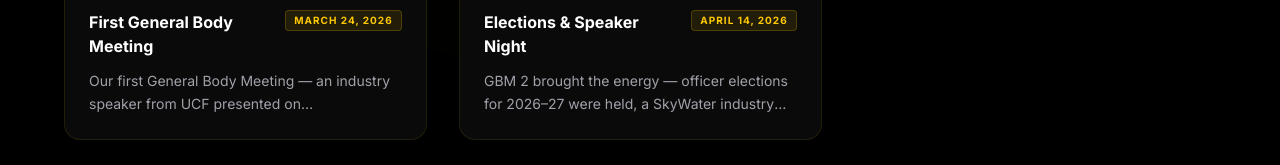
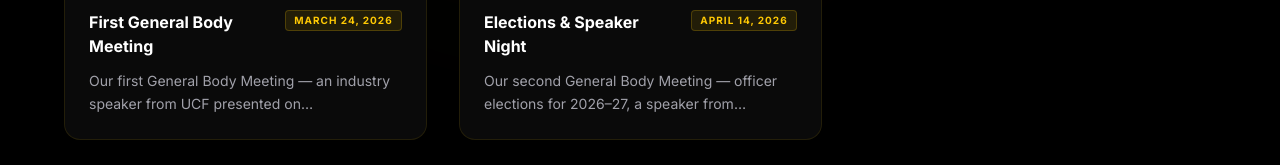
Before and after one commit to Mahkri-glitch/new, a Next.js app: page /gallery in a window 1280 px wide. Shown: the part 595-760 px from the top of the page. Built offline with nearby package versions, Linux system fonts and the light colour scheme.

Commit message:
Tone down GBM 2 copy in gallery and events.
Use a straightforward description of what happened instead of promotional phrasing.

```diff
--- a/app/gallery/page.tsx
+++ b/app/gallery/page.tsx
@@ -25,7 +25,7 @@ const galleryItems: GalleryItem[] = [
   {
     id: 2,
     src: '/gallery-gbm2.png',
-    caption: 'GBM 2 brought the energy — officer elections for 2026–27 were held, a SkyWater industry speaker joined us, we ran a semiconductor pitch competition, and closed it all out with free pizza.',
+    caption: 'Our second General Body Meeting — officer elections for 2026–27, a speaker from SkyWater, a semiconductor pitch competition, and free pizza.',
     event: 'Elections & Speaker Night',
     date: 'April 14, 2026',
   },
--- a/lib/data.ts
+++ b/lib/data.ts
@@ -104,7 +104,7 @@ export const events: EventItem[] = [
     date: 'April 14th, 2026',
     time: '5:00 PM - 6:30 PM',
     location: 'Classroom Building 1 Room 109',
-    description: 'Fun event packed with officer elections, semiconductor pitch competition, a SkyWater speaker, and some free pizza to top it off.',
+    description: 'Officer elections for 2026–27, a speaker from SkyWater, a semiconductor pitch competition, and free pizza.',
     ctaLabel: 'View in Gallery',
     ctaHref: '/gallery'
   }
```
